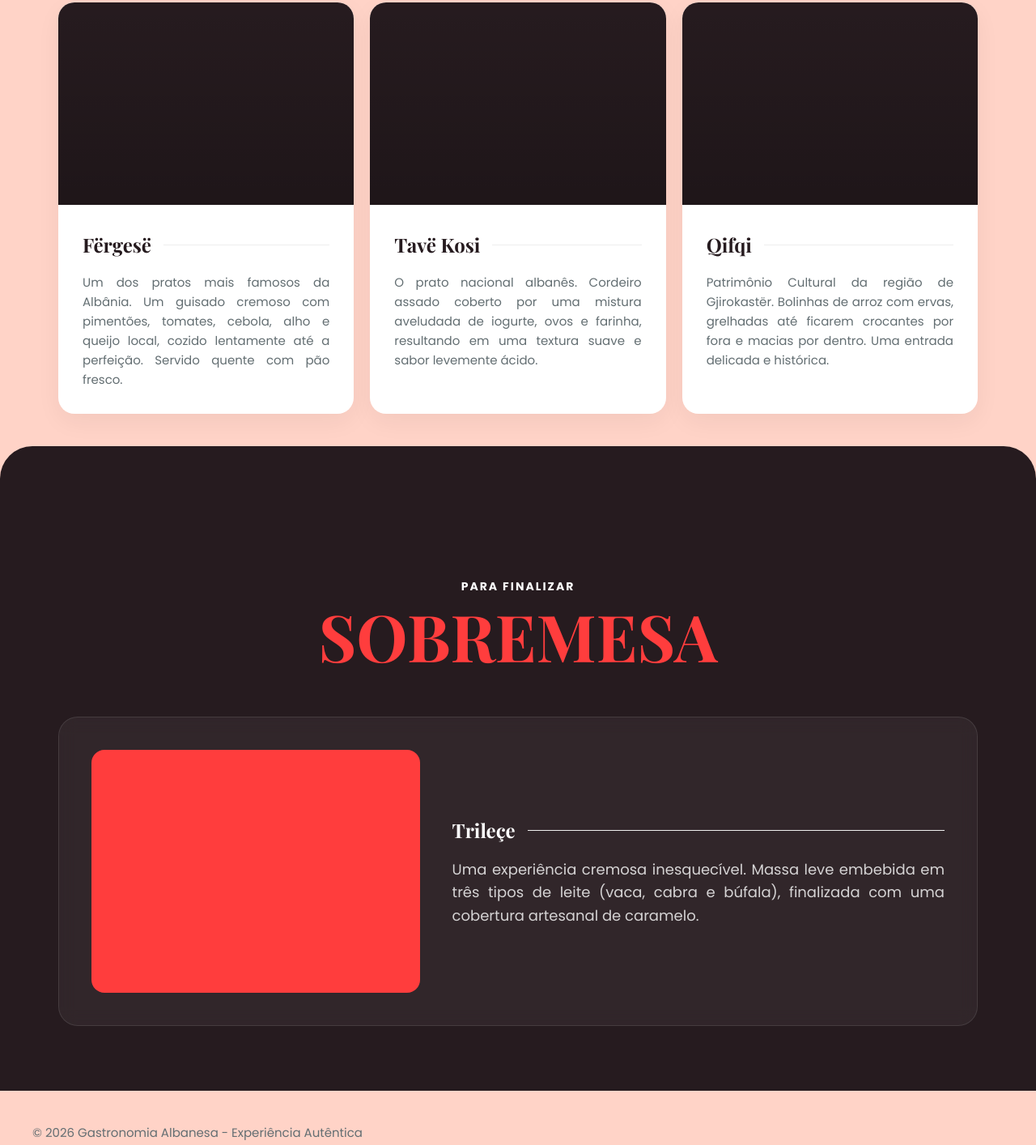
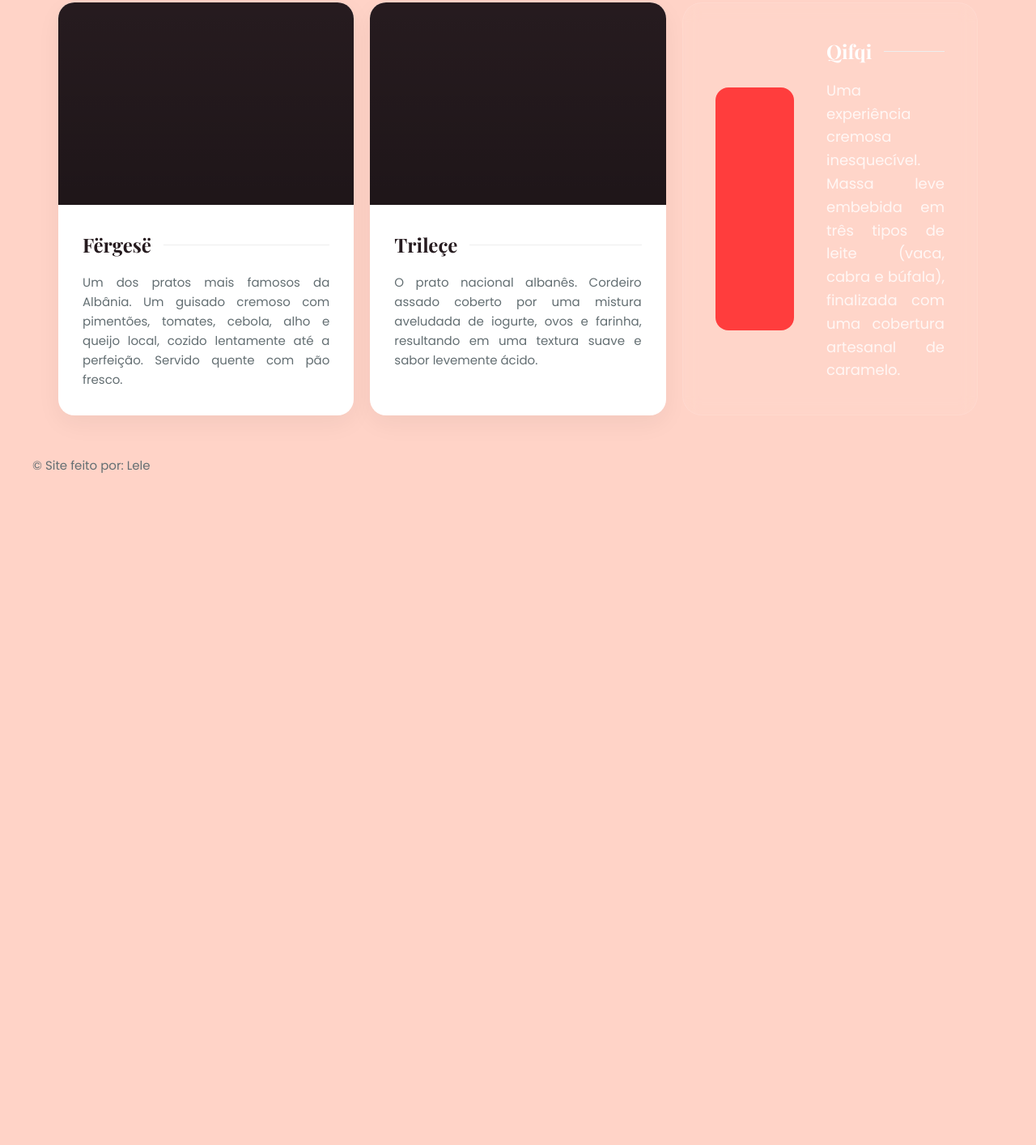
Before and after one commit to leledinyz2/Albany, a plain HTML site: page index.html in a window 1280 px wide. Shown: the part 295-1709 px from the top of the page at 81% size. After the commit the page ends 922 px from the top, so only its background shows below. Drawn offline with nearby package versions, Linux system fonts and the light colour scheme.

Commit message:
Update dessert details and footer information

```diff
--- a/index.html
+++ b/index.html
@@ -215,40 +215,23 @@
             <article class="card">
                 <div class="card-image"></div>
                 <div class="card-content">
-                    <h2>Tavë Kosi</h2>
+                    <h2>Trileçe</h2>
                     <p>O prato nacional albanês. Cordeiro assado coberto por uma mistura aveludada de iogurte, ovos e farinha, resultando em uma textura suave e sabor levemente ácido.</p>
                 </div>
             </article>
 
-            <article class="card">
-                <div class="card-image"></div>
-                <div class="card-content">
+            <article class="dessert-card">
+                <div class="dessert-img"></div>
+                <div class="dessert-info">
                     <h2>Qifqi</h2>
-                    <p>Patrimônio Cultural da região de Gjirokastër. Bolinhas de arroz com ervas, grelhadas até ficarem crocantes por fora e macias por dentro. Uma entrada delicada e histórica.</p>
+                    <p>Uma experiência cremosa inesquecível. Massa leve embebida em três tipos de leite (vaca, cabra e búfala), finalizada com uma cobertura artesanal de caramelo.</p>
                 </div>
             </article>
         </div>
     </div>
 
-    <section class="dessert-section">
-        <div class="container">
-            <header>
-                <span class="label" style="color: white;">Para Finalizar</span>
-                <h1>Sobremesa</h1>
-            </header>
-
-            <div class="dessert-card">
-                <div class="dessert-img"></div>
-                <div class="dessert-info">
-                    <h2>Trileçe</h2>
-                    <p>Uma experiência cremosa inesquecível. Massa leve embebida em três tipos de leite (vaca, cabra e búfala), finalizada com uma cobertura artesanal de caramelo.</p>
-                </div>
-            </div>
-        </div>
-    </section>
-
     <footer>
-        <p>&copy; 2026 Gastronomia Albanesa - Experiência Autêntica</p>
+        <p>&copy; Site feito por: Lele</p>
     </footer>
 </body>
 </html>
```
